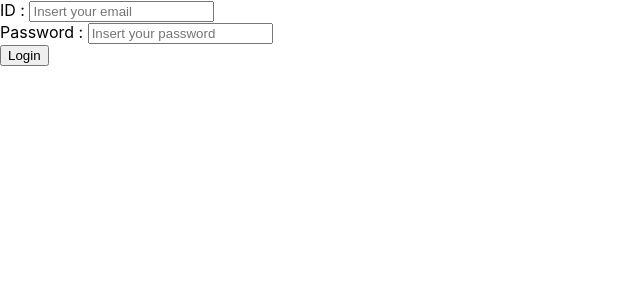
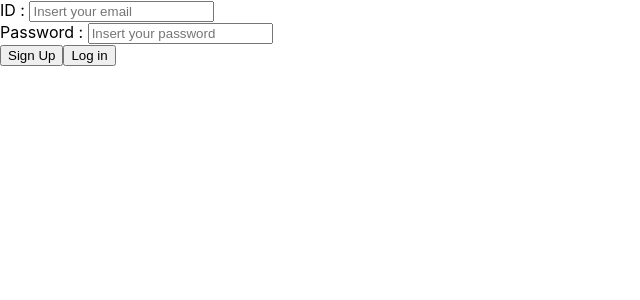
Before and after one commit to Eastynfromeast/picChat, a React (Create React App) app: page /login in a window 1280 px wide. Shown: the top 300 px of the page, without its empty margins (0-640 px from the left). Built offline with nearby package versions, Linux system fonts and the light colour scheme.

Commit message:
Success on signing up/in

```diff
--- a/src/login.tsx
+++ b/src/login.tsx
@@ -1,7 +1,6 @@
 import React from 'react';
 import {
 	getAuth,
-	onAuthStateChanged,
 	createUserWithEmailAndPassword,
 	signInWithEmailAndPassword,
 } from 'firebase/auth';
@@ -13,11 +12,15 @@ function Login() {
 
 	const [email, setEmail] = React.useState('');
 	const [password, setPassword] = React.useState('');
+	const [newBee, setNewBee] = React.useState(false);
 	const inputEmail = (event: React.ChangeEvent<HTMLInputElement>) => {
 		setEmail(event.target.value);
 	};
 	const inputPassword = (event: React.ChangeEvent<HTMLInputElement>) => {
 		setPassword(event?.target.value);
+	};
+	const creatingNewBee = (event: React.MouseEvent<HTMLButtonElement>) => {
+		setNewBee(pre => !pre);
 	};
 
 	const signUp = (email: string, password: string) => {
@@ -29,8 +32,7 @@ function Login() {
 				alert('Sign Up is completed');
 			})
 			.catch(error => {
-				const errorCode = error.code;
-				const errorMessage = error.message;
+				console.log(error);
 			});
 	};
 
@@ -39,11 +41,11 @@ function Login() {
 			.then(userCredential => {
 				// Signed in
 				//const user = userCredential.user;
-				alert('We will lead you to home');
+				alert('We are moving to home sweet home');
 				navigateHome();
 			})
 			.catch(error => {
-				alert(error);
+				console.log(error);
 			});
 	};
 
@@ -51,23 +53,11 @@ function Login() {
 		navigate('../home', { replace: true });
 	};
 
-	const onAuthChanged = (user: string) => {
-		onAuthStateChanged(auth, user => {
-			if (user) {
-				// User is signed in, see docs for a list of available properties
-				// https://firebase.google.com/docs/reference/js/firebase.User
-				const uid = user.uid;
-				// ...
-			} else {
-				// User is signed out
-				// ...
-			}
-		});
+	const createUser = () => {
+		signUp(email, password);
 	};
-
-	const onSubmit = () => {
+	const login = () => {
 		signIn(email, password);
-		signUp(email, password);
 	};
 
 	return (
@@ -90,7 +80,8 @@ function Login() {
 					onChange={inputPassword}
 				/>
 			</div>
-			<button onClick={onSubmit}> Login </button>
+			<button onClick={createUser}> Sign Up</button>
+			<button onClick={login}> Log in </button>
 		</div>
 	);
 }
--- a/src/main.tsx
+++ b/src/main.tsx
@@ -3,7 +3,7 @@ import React from 'react';
 function Main() {
 	return (
 		<div>
-			<div>completed</div>
+			<h2> Home Sweet Home </h2>
 		</div>
 	);
 }
```
Also changed, not shown: src/memo/memo_062722.txt (added).
